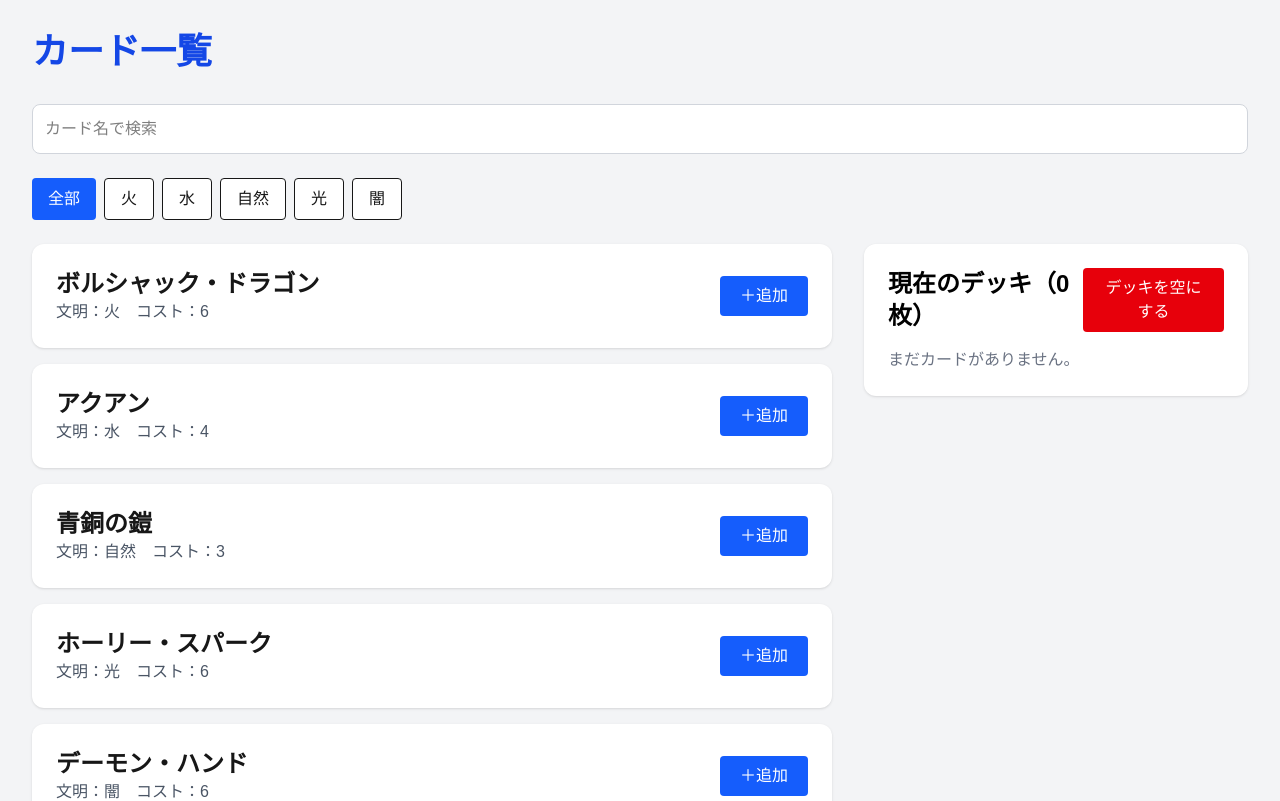
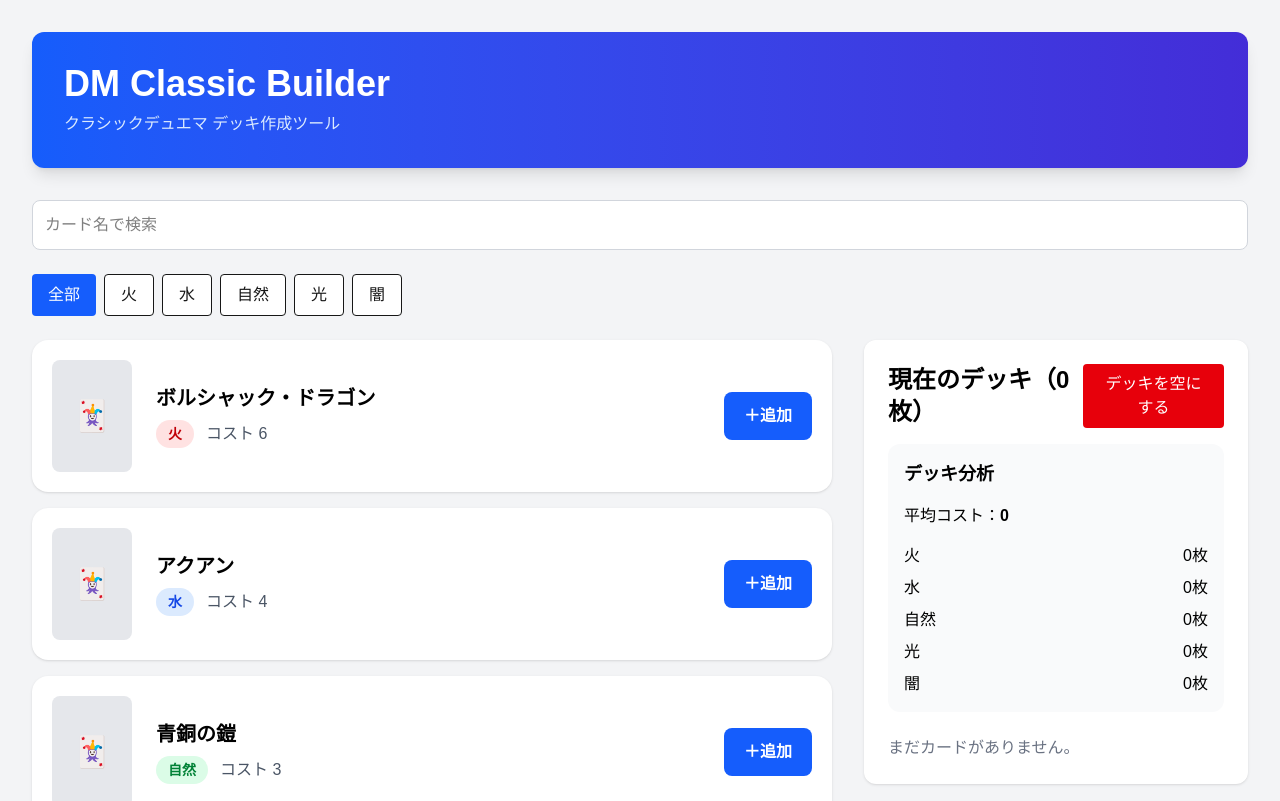
Before and after one commit to fujihiro-source/dm-classic-builder, a Next.js app: page /cards in a window 1280 px wide. Shown: the top 801 px of the page. Built offline with nearby package versions, Linux system fonts and the light colour scheme.

Commit message:
feat: デッキ分析パネル追加

```diff
--- a/src/app/cards/page.tsx
+++ b/src/app/cards/page.tsx
@@ -6,6 +6,7 @@
 import { loadDecks, saveDecks } from "@/storage/deckStorage";
 import type { Card, Deck } from "@/types";
 import DeckPanel from "@/components/DeckPanel";
+import Header from "@/components/Header";
 
 export default function CardsPage() {
   const [keyword, setKeyword] = useState("");
@@ -74,7 +75,7 @@
 
   return (
     <main className="min-h-screen bg-gray-100 p-8">
-      <h1 className="mb-8 text-4xl font-bold text-blue-700">カード一覧</h1>
+      <Header />
 
       <input
         type="text"
--- a/src/components/CardItem.tsx
+++ b/src/components/CardItem.tsx
@@ -5,22 +5,43 @@
   onAdd: () => void;
 };
 
-export default function CardItem(props: CardItemProps) {
-  const { card, onAdd } = props;
+const civilizationColor: Record<string, string> = {
+  火: "bg-red-100 text-red-700",
+  水: "bg-blue-100 text-blue-700",
+  自然: "bg-green-100 text-green-700",
+  光: "bg-yellow-100 text-yellow-700",
+  闇: "bg-purple-100 text-purple-700",
+};
 
+export default function CardItem({ card, onAdd }: CardItemProps) {
   return (
-    <div className="flex items-center justify-between rounded-xl bg-white p-6 shadow">
-      <div>
-        <h2 className="text-2xl font-bold">{card.name}</h2>
-
-        <p className="text-gray-600">
-          文明：{card.civilization}　コスト：{card.cost}
-        </p>
+    <div className="flex items-center gap-6 rounded-2xl bg-white p-5 shadow transition hover:shadow-lg">
+      {/* 仮画像 */}
+      <div className="flex h-28 w-20 items-center justify-center rounded-lg bg-gray-200 text-3xl">
+        🃏
       </div>
 
+      {/* カード情報 */}
+      <div className="flex-1">
+        <h2 className="text-xl font-bold text-black">{card.name}</h2>
+
+        <div className="mt-2 flex items-center gap-3">
+          <span
+            className={`rounded-full px-3 py-1 text-sm font-bold ${
+              civilizationColor[card.civilization]
+            }`}
+          >
+            {card.civilization}
+          </span>
+
+          <span className="text-gray-600">コスト {card.cost}</span>
+        </div>
+      </div>
+
+      {/* ボタン */}
       <button
         onClick={onAdd}
-        className="rounded bg-blue-600 px-5 py-2 text-white hover:bg-blue-700"
+        className="rounded-lg bg-blue-600 px-5 py-3 font-bold text-white transition hover:bg-blue-700"
       >
         ＋追加
       </button>
--- a/src/components/DeckPanel.tsx
+++ b/src/components/DeckPanel.tsx
@@ -1,3 +1,4 @@
+import DeckStats from "./DeckStats";
 import type { Card } from "@/types";
 
 type DeckPanelProps = {
@@ -25,6 +26,9 @@
           デッキを空にする
         </button>
       </div>
+
+      {/* デッキ分析 */}
+      <DeckStats deck={deck} />
 
       {deck.length === 0 ? (
         <p className="text-gray-500">まだカードがありません。</p>
--- /dev/null
+++ b/src/components/DeckStats.tsx
@@ -0,0 +1,40 @@
+import type { Card } from "@/types";
+
+type Props = {
+  deck: Card[];
+};
+
+export default function DeckStats({ deck }: Props) {
+  const averageCost =
+    deck.length === 0
+      ? 0
+      : (deck.reduce((sum, card) => sum + card.cost, 0) / deck.length).toFixed(
+          1,
+        );
+
+  const civilizations = ["火", "水", "自然", "光", "闇"];
+
+  return (
+    <div className="mb-6 rounded-xl bg-gray-50 p-4">
+      <h3 className="mb-4 text-lg font-bold text-black">デッキ分析</h3>
+
+      <p className="mb-4 text-black">
+        平均コスト：<strong>{averageCost}</strong>
+      </p>
+
+      <div className="space-y-2">
+        {civilizations.map((civ) => {
+          const count = deck.filter((card) => card.civilization === civ).length;
+
+          return (
+            <div key={civ} className="flex justify-between text-black">
+              <span>{civ}</span>
+
+              <span>{count}枚</span>
+            </div>
+          );
+        })}
+      </div>
+    </div>
+  );
+}
--- /dev/null
+++ b/src/components/Header.tsx
@@ -0,0 +1,9 @@
+export default function Header() {
+  return (
+    <header className="mb-8 rounded-xl bg-gradient-to-r from-blue-600 to-indigo-700 p-8 text-white shadow-lg">
+      <h1 className="text-4xl font-extrabold">DM Classic Builder</h1>
+
+      <p className="mt-2 text-blue-100">クラシックデュエマ デッキ作成ツール</p>
+    </header>
+  );
+}
```
